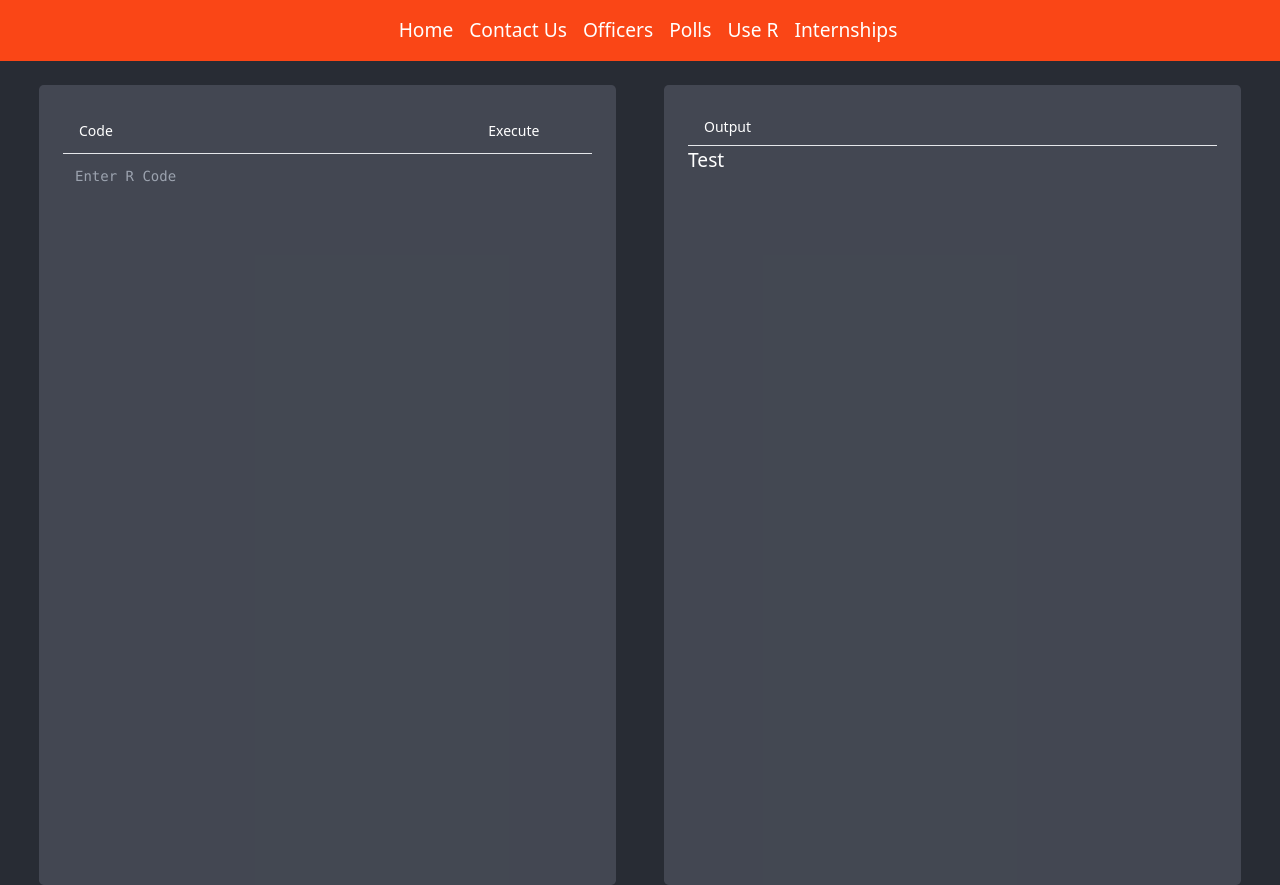
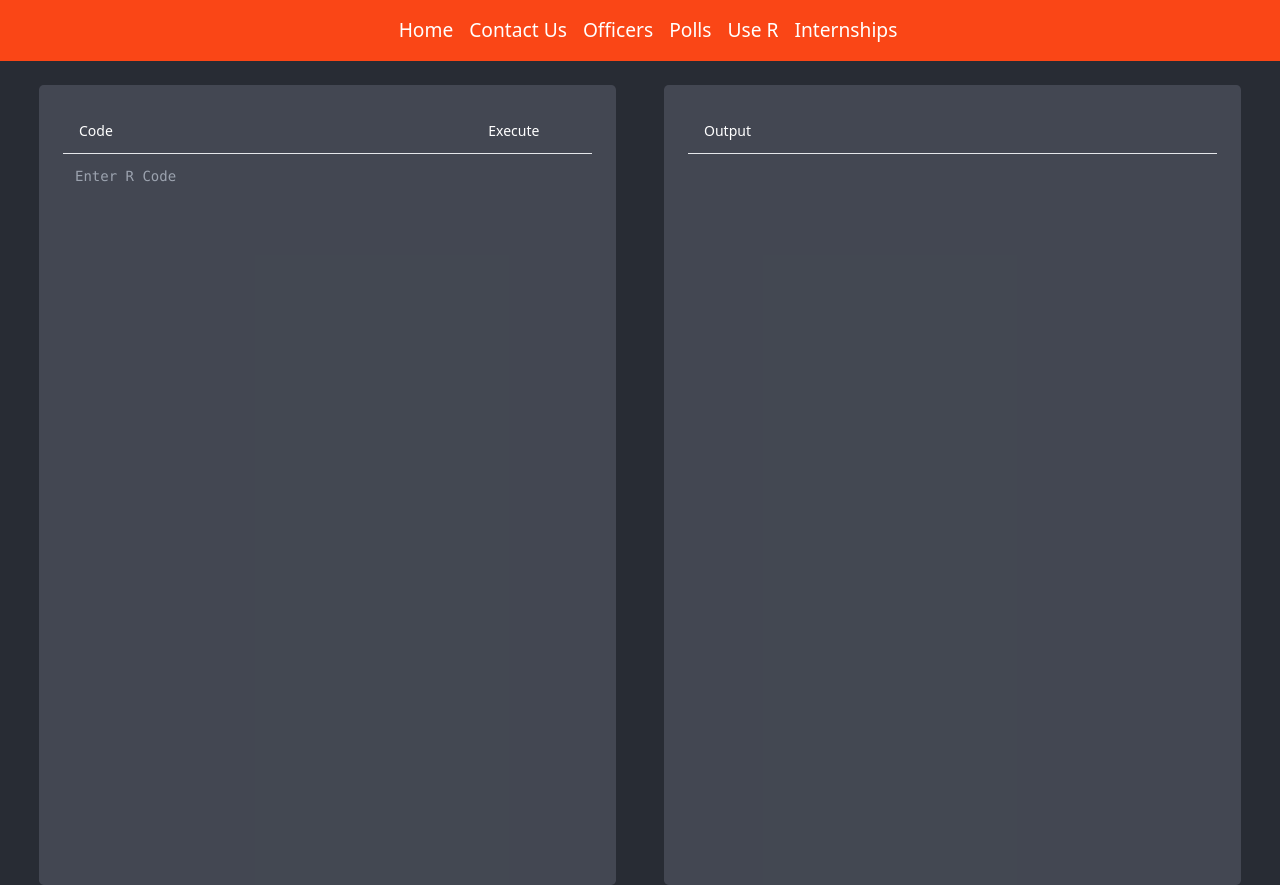
Before and after one commit to UFStatsSiteOrg/UFStatsSiteOrg, a React (Create React App) app in the folder react-app/: page /r in a window 1280 px wide. Built offline with nearby package versions, Linux system fonts and the light colour scheme.

Commit message:
Basic working frontend for R

```diff
--- a/react-app/src/components/r/Console.jsx
+++ b/react-app/src/components/r/Console.jsx
@@ -1,13 +1,42 @@
 import React, {useState} from "react";
+import axios from 'axios';
 import "tailwindcss/tailwind.css"
 
-function Console() {
+function Console({ setOutput }) {
 
     const [ textValue, setTextValue ] = useState("");
 
+    const submit = async () => {
+        console.log(textValue.split("\n"));
+        let textArray = textValue.split("\n");
+        let req = {
+            method: 'post',
+            url: `http://localhost:8080/api/submit`,
+            headers:{
+                'Content-Type': 'application/json'
+            },
+            data: {code : textArray}
+        }
+        try {
+            console.log("Submitting...")
+            const response = await axios(req);
+            console.log(response);
+            setTextValue("");
+            setOutput(response.data.stdout);
+        } catch (error) {
+            console.error(error);
+        }
+    }
+
     return (
         <>
-            <textarea placeholder="Enter R Code" class="font-mono text-sm h-full resize-none focus:outline-none text-grey-darkest flex-1 p-2 m-1 bg-transparent"></textarea>
+            <div class="items-center justify-between flex flex-row box__title bg-grey-lighter px-3 py-2 border-b">
+                <h3 class="text-sm text-grey-darker font-medium">Code</h3>
+                <button class="w-1/4 rounded-sm text-sm text-grey-darker font-medium p-1"
+                onClick={(e) => submit()}>Execute</button>
+            </div>
+            <textarea placeholder="Enter R Code" class="font-mono text-sm h-full resize-none focus:outline-none text-grey-darkest flex-1 p-2 m-1 bg-transparent"
+            value={textValue} onChange={(e) => setTextValue(e.target.value)}></textarea>
         </>
     )
 }
--- a/react-app/src/components/r/Output.jsx
+++ b/react-app/src/components/r/Output.jsx
@@ -1,14 +1,17 @@
 import React, {useState} from "react";
 import "tailwindcss/tailwind.css"
 
-function Output() {
+function Output({output}) {
 
-    const [ textValue, setTextValue ] = useState("");
+    const out = output;
 
     return (
-        <div>
-            Test
-        </div>
+        <>
+            <div class="box__title bg-grey-lighter px-3 py-2 border-b">
+                <h3 class="text-sm text-grey-darker font-medium my-1">Output</h3>
+            </div>
+            <div class="font-mono text-sm h-full resize-none focus:outline-none text-grey-darkest flex-1 p-2 m-1 bg-transparent">{out}</div>
+        </>
     )
 }
 
--- a/react-app/src/components/r/RPage.jsx
+++ b/react-app/src/components/r/RPage.jsx
@@ -1,27 +1,22 @@
 import NavBar from "../NavBar";
-import React from "react";
+import React, {useState} from "react";
 import Console from "./Console"
 import Output from "./Output"
 import "tailwindcss/tailwind.css"
 
 function RPage() {
 
+    const [output, setOutput] = useState("");
+
     return (
         <>
             <NavBar />
             <div class="h-screen container mx-auto flex flex-row">
                 <div class="h-full rounded-lg bg-gray-500 bg-opacity-40 container flex flex-col py-4 px-6 m-4">
-                    <div class="items-center justify-between flex flex-row box__title bg-grey-lighter px-3 py-2 border-b">
-                        <h3 class="text-sm text-grey-darker font-medium">Code</h3>
-                        <button class="w-1/4 rounded-sm text-sm text-grey-darker font-medium p-1">Execute</button>
-                    </div>
-                    <Console/>
+                    <Console setOutput={setOutput}/>
                 </div>
                 <div class="h-full rounded-lg bg-gray-500 bg-opacity-40 container flex flex-col py-4 px-6 m-4">
-                <div class="box__title bg-grey-lighter px-3 py-2 border-b">
-                        <h3 class="text-sm text-grey-darker font-medium">Output</h3>
-                    </div>
-                    <Output/>
+                    <Output output={output}/>
                 </div>
             </div>
 
```
